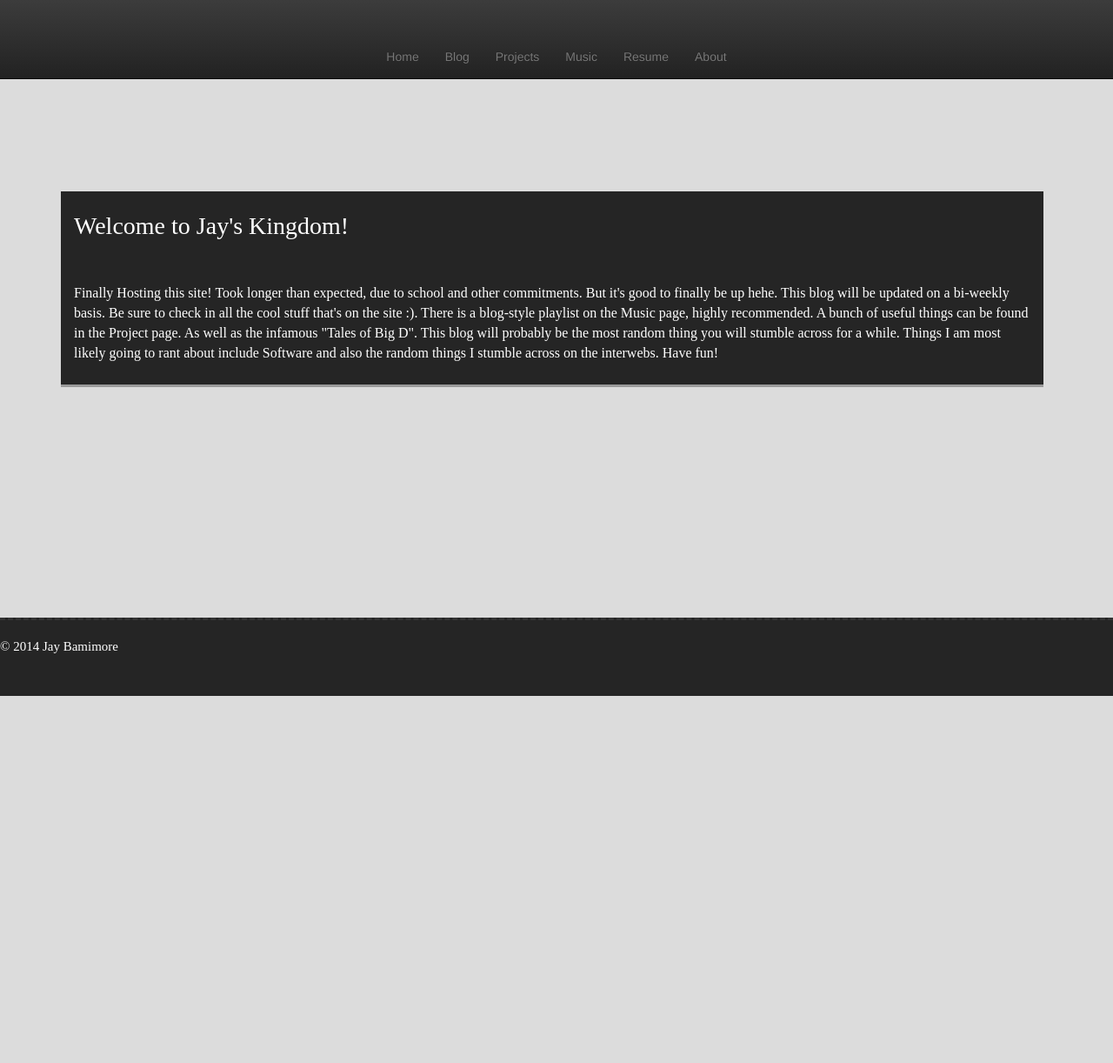
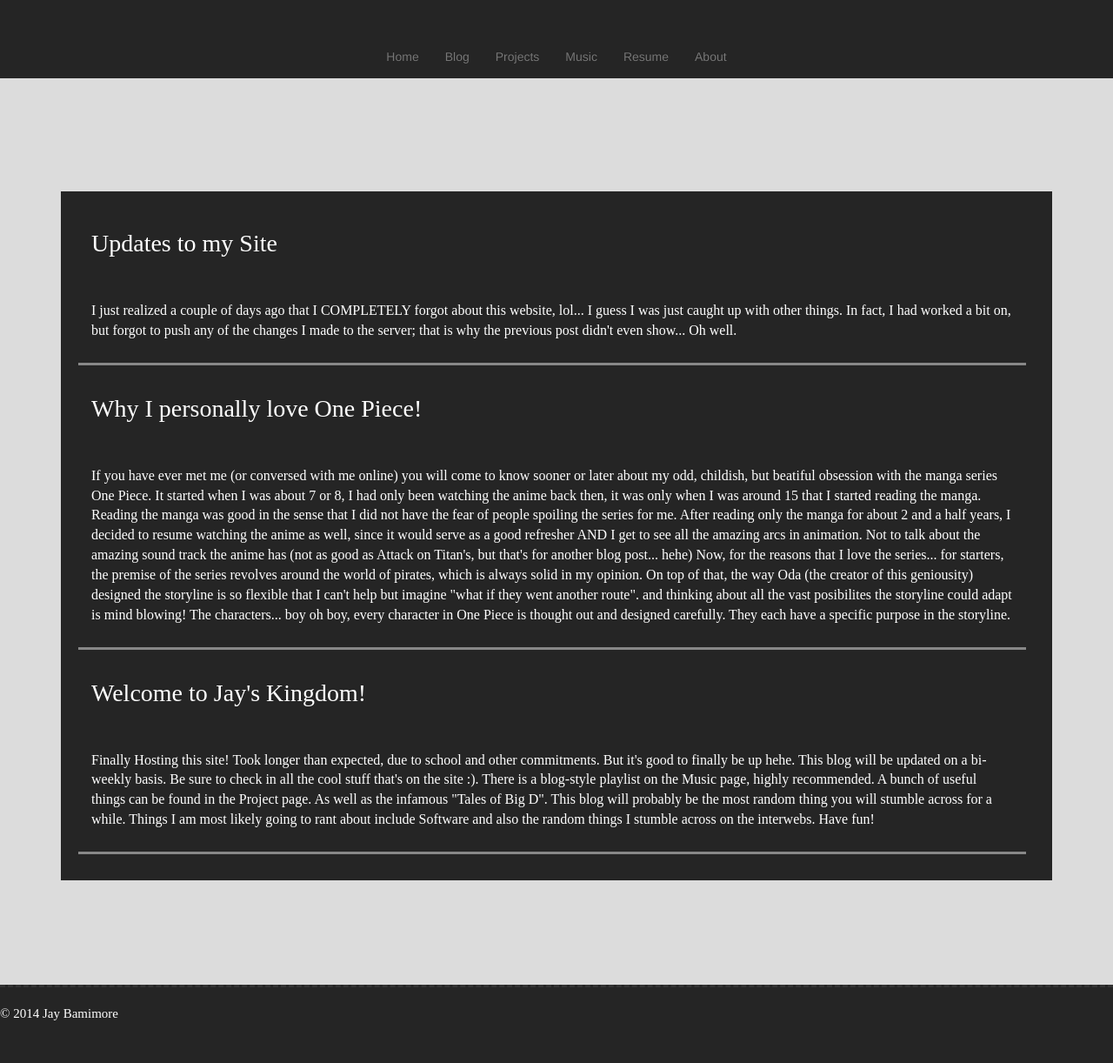
Before and after one commit to Jaytex/jaybamimore.com, a Node server app: page /blog in a window 1280 px wide. Shown: the whole page at 87% size. Before the commit the page ends 800 px from the top, so only its background shows below. Run offline with Node 20, Linux system fonts and the light colour scheme; some web fonts are replaced.

Commit message:
updated my blog and music chart... also cleaned up the css files, almost gonna merge em'

```diff
--- a/public/ss/jstyle.css
+++ b/public/ss/jstyle.css
@@ -46,14 +46,9 @@
 
 body {
 	background: gainsboro;
-  text-align: center;
 }
 
-body.wider {
-  background: gainsboro;
-  text-align: center;
-  height: 100%;
-}
+
 
 html {
   background:gainsboro;
@@ -70,11 +65,11 @@
   color: white;
   outline: none;
 }
-#content a:link, a:visited{
+ a:link, a:visited{
   color: white;
   text-decoration: none;
 }
-#content a:hover{
+ a:hover{
   color: grey;
   text-decoration: blink;
 }
@@ -138,21 +133,22 @@
   position: relative;
 }
 
-#content.blog iframe{
+.blog iframe{
   position: relative;
   margin-right: auto;
   margin-left: auto;
   display: table;
 }
 
-#content .blog{
+ .blog{
   min-height: 100%;
   height: auto !important;
-  width: 80%;
+  width: 100%;
   background: none repeat scroll 0% 0% rgb(37, 37, 37);
   margin-left: auto;
   margin-right: auto;
   position: relative;
+  padding: 20px;
   text-align: left;
 }
 body.thin h1{ font-size: 40px; padding-top: 2px;}
@@ -210,7 +206,7 @@
  #footer {
   width: 100%;
   height:90px;
-  background: rgb(37, 37, 37);
+  background: none repeat scroll 0% 0% rgb(37, 37, 37);
   border-top: dashed;
   bottom: 0;
   right: 0;
@@ -296,7 +292,7 @@
 #music-chart{
    min-height: 100%;
   height: auto !important;
-  width: 80%;
+  width: 100%;
   background: none repeat scroll 0% 0% rgb(37, 37, 37);
   margin-left: auto;
   margin-right: auto;
@@ -314,6 +310,7 @@
     padding: 15px;
     border: medium none;
     border-bottom: outset;
+    border-color: gainsboro;
 }
 
 .individual_audio {
@@ -351,6 +348,11 @@
     font-size: 0.001em;
     text-indent: -9999px;
     clear: both;
+}
+
+.navbar{
+  background: none repeat scroll 0% 0% rgb(37, 37, 37);
+  border-bottom: transparent;
 }
 
 @media (min-width: 768px) {
--- a/views/blog.jade
+++ b/views/blog.jade
@@ -3,6 +3,24 @@
 block content
         .push
         .blog
+
+
+
+          #individualPost.individual_blog
+            h1 Updates to my Site
+            p
+              | I just realized a couple of days ago that I COMPLETELY forgot about this website, lol... I guess I was just caught up with other things. In fact, I had worked a bit on, but forgot to push any of the changes I made to the server; that is why the previous post didn't even show... Oh well.
+
+          #individualPost.individual_blog
+            h1  Why I personally love One Piece!
+            p
+              | If you have ever met me (or conversed with me online) you will come to know sooner or later about my odd, childish, but beatiful obsession with the manga series One Piece.
+              | It started when I was about 7 or 8, I had only been watching the anime back then, it was only when I was around 15 that I started reading the manga. Reading the manga was good in the sense that I did not have the fear of people spoiling the series for me.
+              | After reading only the manga for about 2 and a half years, I decided to resume watching the anime as well, since it would serve as a good refresher AND I get to see all the amazing arcs in animation. Not to talk about the amazing sound track the anime has (not as good as Attack on Titan's, but that's for another blog post... hehe)
+              | Now, for the reasons that I love the series... for starters, the premise of the series revolves around the world of pirates, which is always solid in my opinion. On top of that, the way Oda (the creator of this geniousity) designed the storyline is so flexible that I can't help but imagine "what if they went another route". and thinking about
+              | all the vast posibilites the storyline could adapt is mind blowing!
+              | The characters... boy oh boy, every character in One Piece is thought out and designed carefully. They each have a specific purpose in the storyline.
+
           #individualPost.individual_blog
             h1  Welcome to Jay's Kingdom!
             p
@@ -13,5 +31,3 @@
               | page. As well as the infamous "Tales of Big D".  This blog will probably be the most random thing you will stumble across for a while. Things I am most likely going to rant about include
               a(href='http://en.wikipedia.org/wiki/Software', target='_blank')  Software
               | and also the random things I stumble across on the interwebs. Have fun!
-
-          .push
```
Also changed, not shown: public/ss/master.css (+3 -4 lines), public/ss/myRes.css (+27 -3 lines), views/music.jade (+33 -11 lines).
